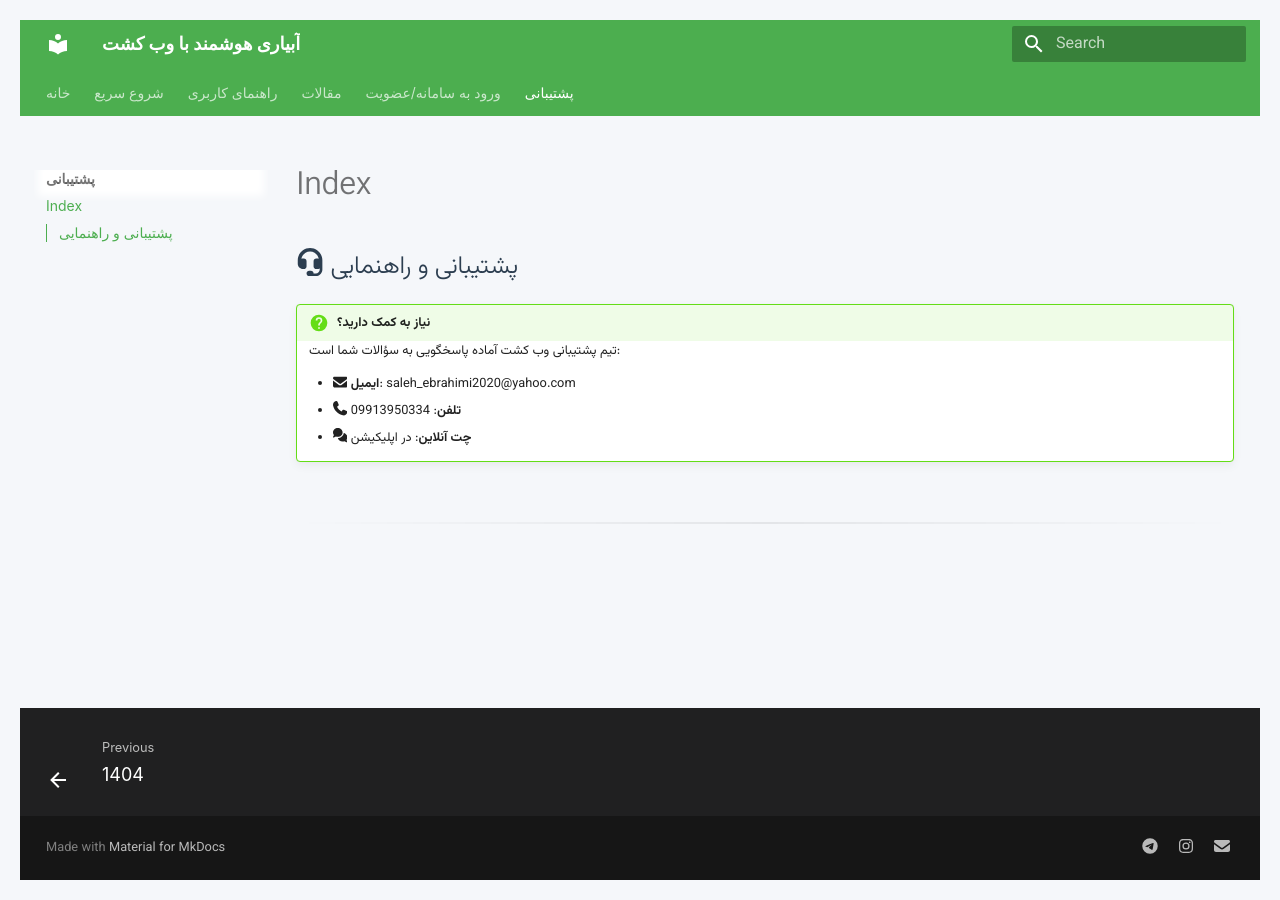
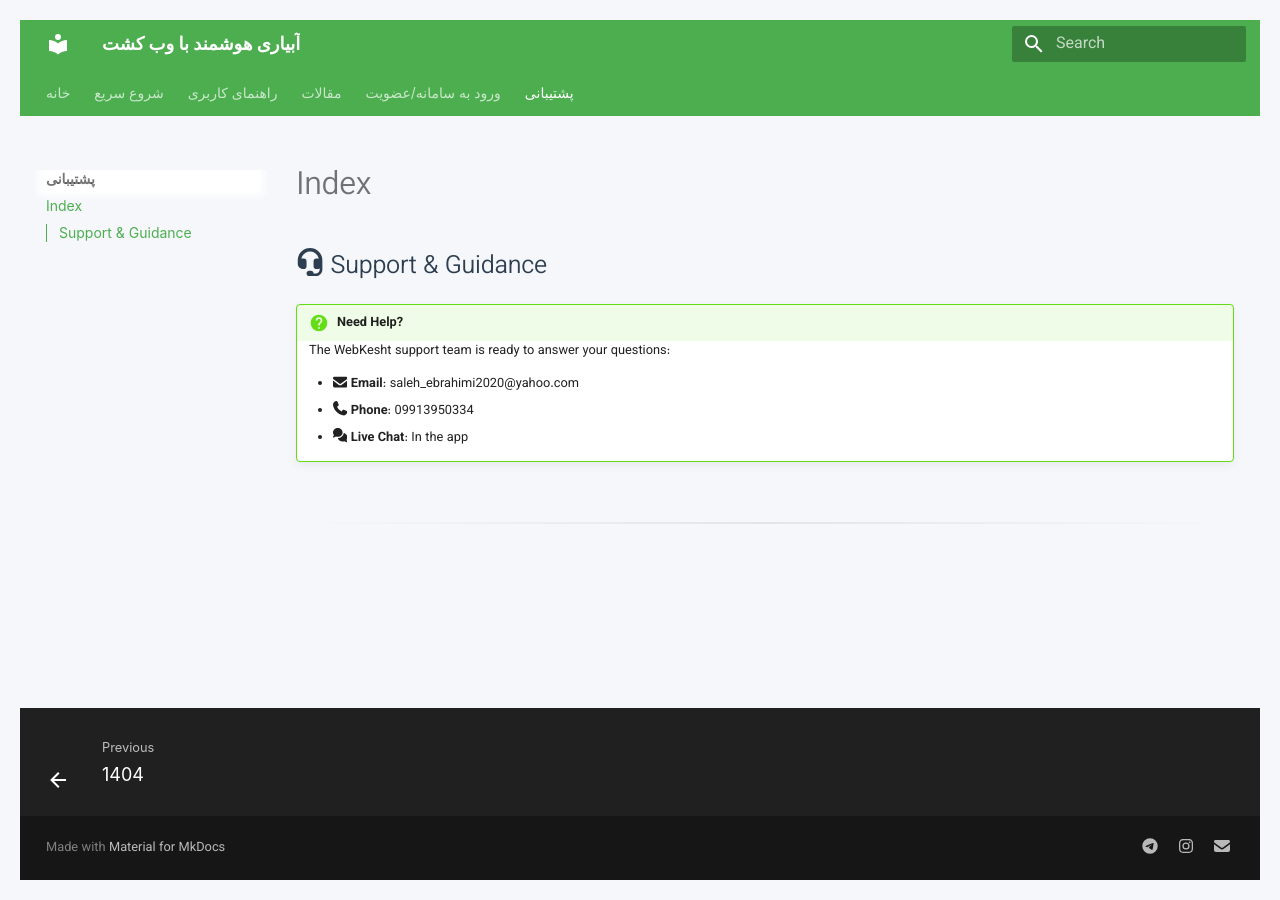
Before and after one commit to salehin90/webkesht_docs_en, an MkDocs documentation site: the page built from docs/support/index.md, in a window 1280 px wide. Built offline with MkDocs 1.6.1 and Material for MkDocs 9.7.7, drawn with Linux system fonts in a browser that asks for light colours.

Commit message:
1404-07-21. Translate: Support/index

```diff
--- a/docs/support/index.md
+++ b/docs/support/index.md
@@ -1,10 +1,9 @@
-## :fontawesome-solid-headset: پشتیبانی و راهنمایی
+## :fontawesome-solid-headset: Support & Guidance
+!!! question "Need Help?"
+    The WebKesht support team is ready to answer your questions:
 
-!!! question "نیاز به کمک دارید؟"
-    تیم پشتیبانی وب کشت آماده پاسخگویی به سؤالات شما است:
-
-    - :fontawesome-solid-envelope: **ایمیل**: saleh_ebrahimi2020@yahoo.com
-    - :fontawesome-solid-phone: **تلفن**: 09913950334
-    - :fontawesome-solid-comments: **چت آنلاین**: در اپلیکیشن
+    - :fontawesome-solid-envelope: **Email**: saleh_ebrahimi2020@yahoo.com
+    - :fontawesome-solid-phone: **Phone**: 09913950334
+    - :fontawesome-solid-comments: **Live Chat**: In the app
 
 ---
```
